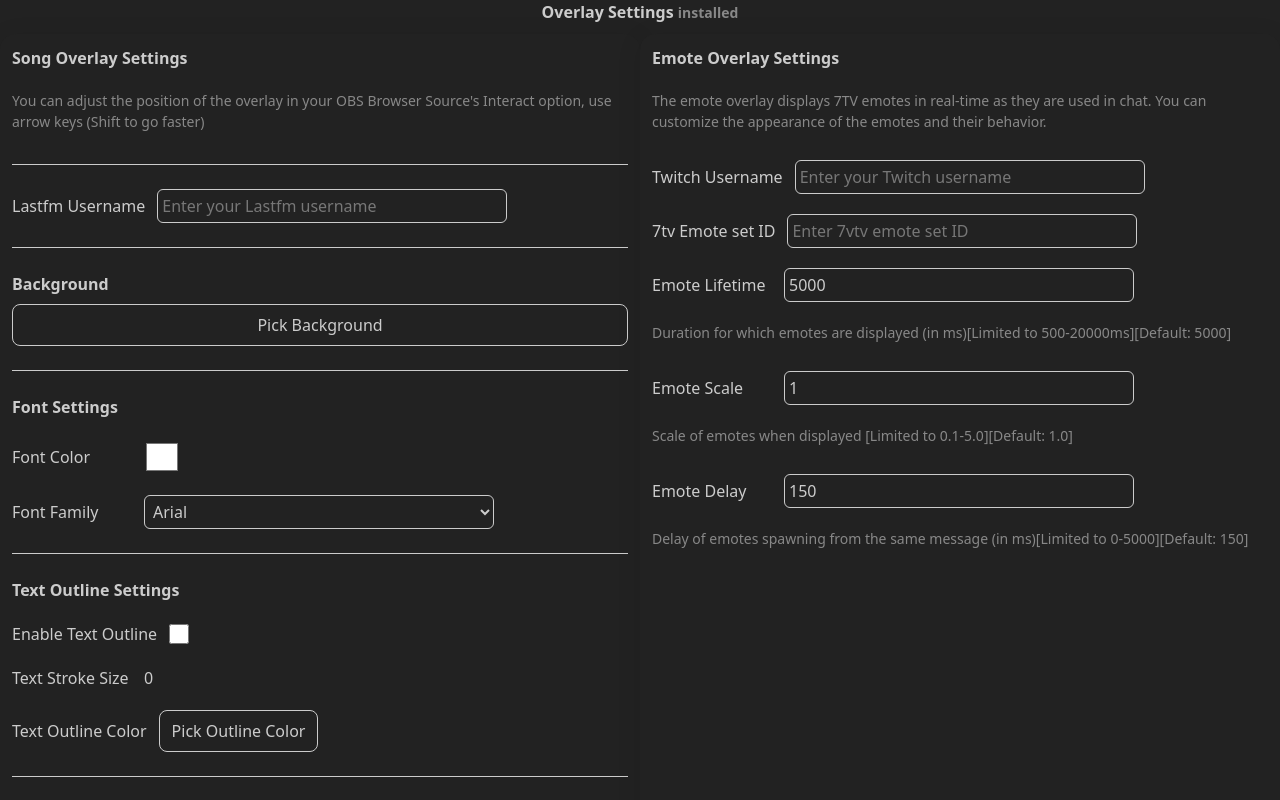
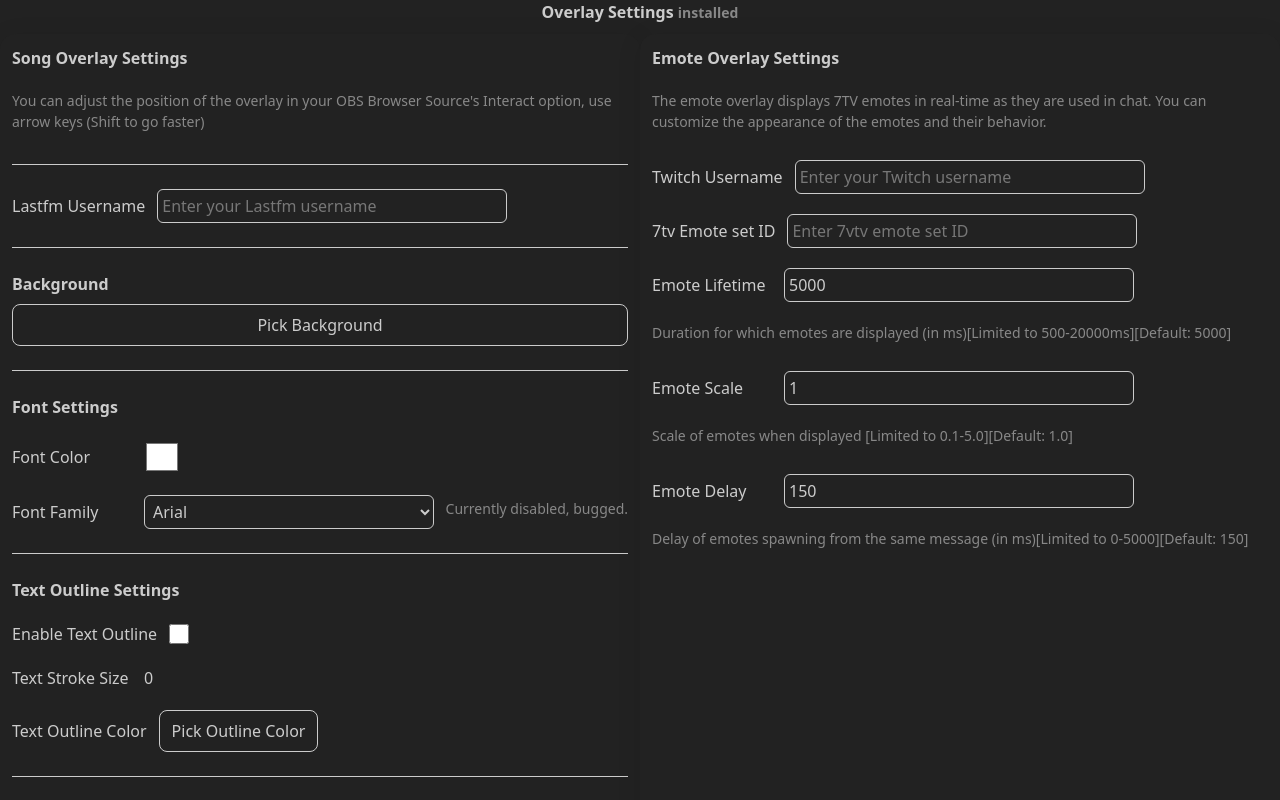
Before and after one commit to Fezalion/FezOverlay, a React (Vite) app: page / in a window 1280 px wide. Shown: the top 800 px of the page. Built offline with nearby package versions, Linux system fonts and the light colour scheme; no server answers.

Commit message:
bug: disable font select

```diff
--- a/src/components/Settings.jsx
+++ b/src/components/Settings.jsx
@@ -303,13 +303,14 @@ export function Settings() {
 
       <label className='labelH'>
         <span style={{minWidth: 120}}>Font Family</span>
-        <select value={fontFamily} onChange={handleFontFamily} style={{flex: 1, padding: 4, borderRadius: 6, border: '1px solid #ccc'}}>
+        <select disabled value={fontFamily} onChange={handleFontFamily} style={{flex: 1, padding: 4, borderRadius: 6, border: '1px solid #ccc'}}>
           <option value="Arial, sans-serif">Arial</option>
           <option value="Verdana, Geneva, sans-serif">Verdana</option>
           <option value="Tahoma, Geneva, sans-serif">Tahoma</option>
           <option value="Courier New, Courier, monospace">Courier New</option>
           <option value="Times New Roman, Times, serif">Times New Roman</option>
         </select>
+        <span className='explanation'>Currently disabled, bugged.</span>
       </label>
 
       {/* Divider */}
```
